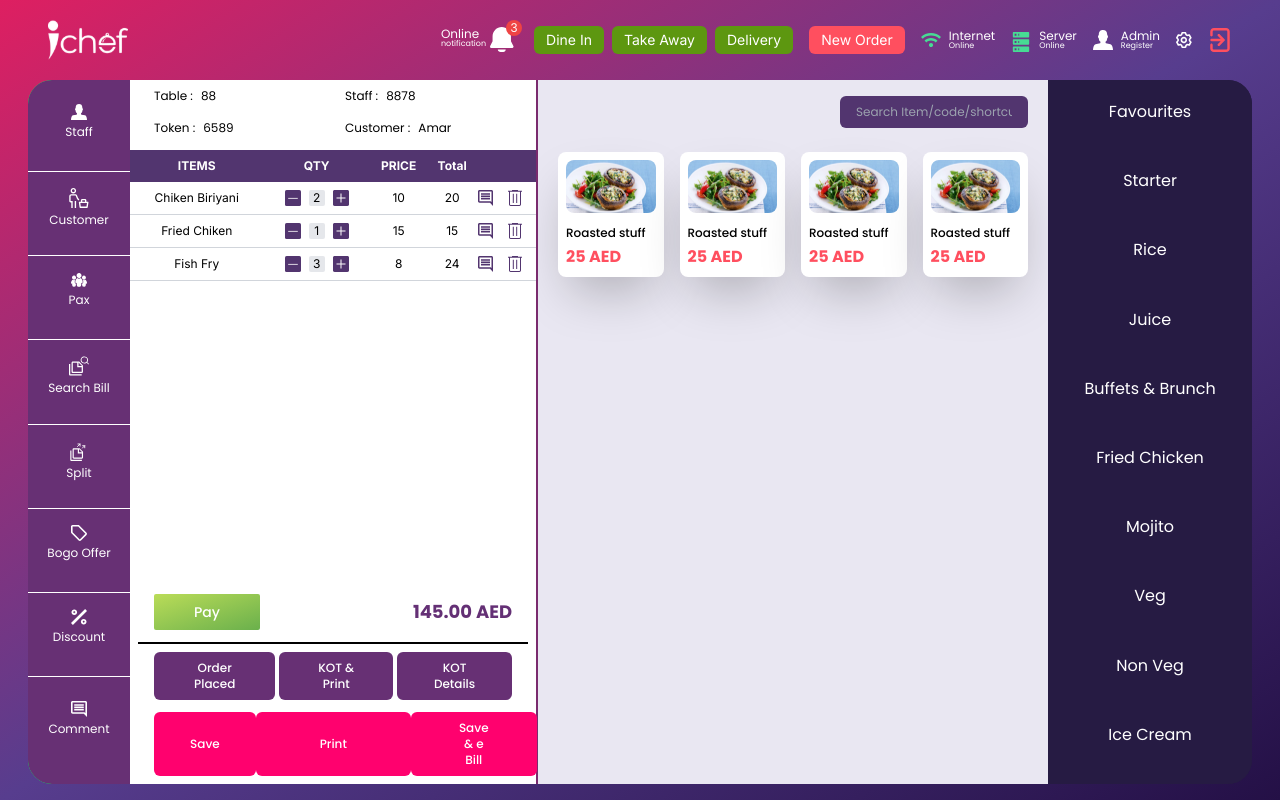
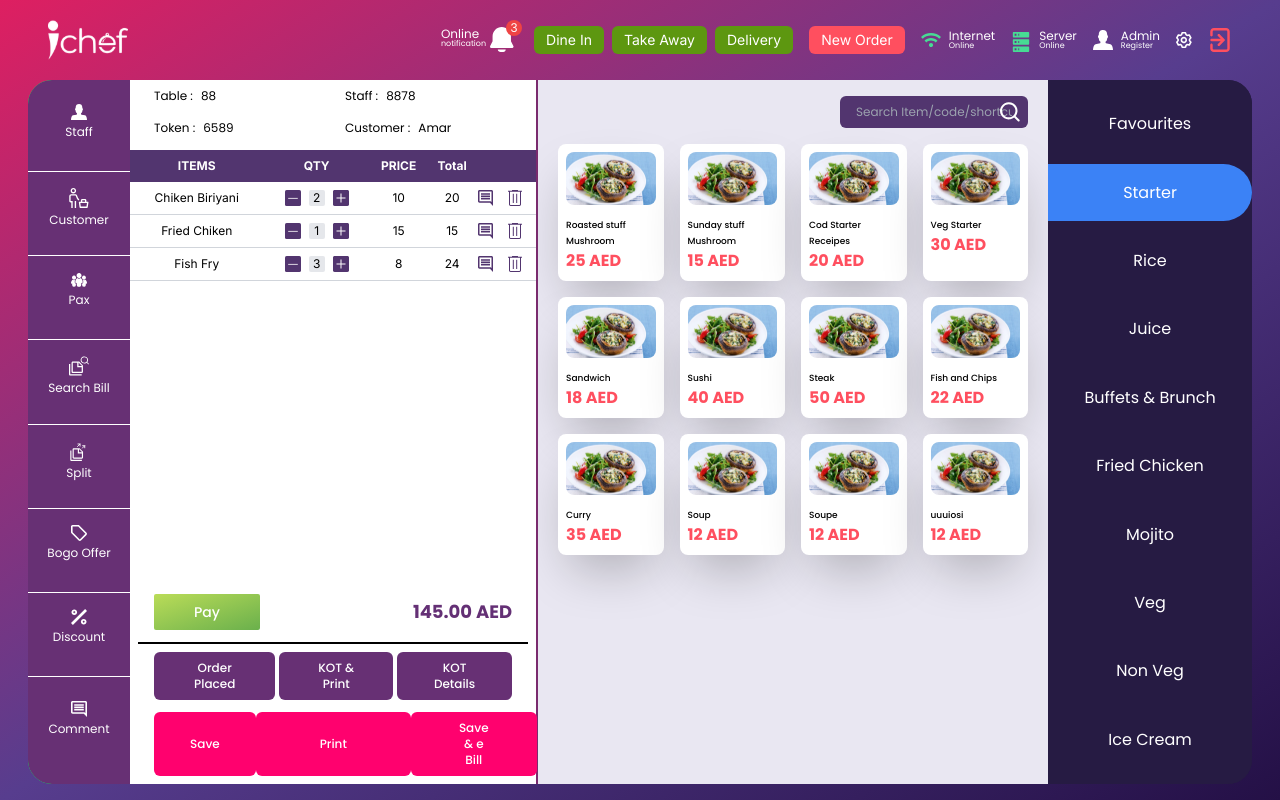
Before and after one commit to amarnadhcp/Sacrosys-Ichef, a React (Vite) app: page / in a window 1280 px wide. Built offline with nearby package versions, Linux system fonts and the light colour scheme.

Commit message:
feat(Right-bar):selection updation

```diff
--- a/src/components/Right.jsx
+++ b/src/components/Right.jsx
@@ -1,89 +1,63 @@
 import React from "react";
-import food from "../assets/food1.svg"
+import food from "../assets/food1.svg";
+import searchicon from "../assets/search.svg";
 
 function Right() {
   return (
     <div className="flex flex-col bg-[#E9E7F2] text-xs text-white font-poppins h-full overflow-x-auto">
       <div className="mx-3">
-
-      <div className="flex justify-end w-full p-1 lg:p-2 mt-2">
+        <div className="flex justify-end w-full p-1 lg:p-2 mt-2 relative ">
           <input
             type="text"
             placeholder="Search Item/code/shortcut"
-          className="px-2 lg:px-4  py-2 w-2/5  rounded-md text-white border-none outline-none   bg-[#52356F]"
+            className="px-2 lg:px-4 py-2 w-2/5 rounded-md text-white border-none outline-none bg-[#52356F]"
+          />
+          <img
+          src={searchicon}
+          alt="search icon"
+          className="absolute top-1/2 right-4 transform -translate-y-1/2 w-4 h-4 lg:w-5 lg:h-5"
         />
         </div>
-
-
-      <div className="flex justify-between w-full mt-4 ">
-
-        <div className="flex flex-col bg-white rounded-lg shadow-2xl  p-2 mx-2 w-2/6">
+      </div>
+      <div className="mx-5">
+        <div className="grid grid-cols-1 sm:grid-cols-2 md:grid-cols-3 lg:grid-cols-4 gap-4 mt-2">
+          {data.map((item) => (
+            <div
+              key={item.id}
+              className="flex flex-col bg-white rounded-lg shadow-2xl p-1.5 lg:p-2"
+            >
               <img
                 src={food}
                 alt="Card Image"
-            className="w-full h-15 object-cover rounded-lg"
+                className="w-full h-15 lg:h-15 object-cover rounded-lg"
               />
-          <div className="mt-3">
-            <h2 className="text-xs text-[#000000] font-medium">Roasted stuff </h2>
-            <p className="text-[#FF4F5F] text-base font-bold mt-1">25 AED</p>
+              <div className="mt-2 lg:mt-3 ">
+                <h2 className="text-[7px] lg:text-[9px] text-[#000000] font-medium ">{item.name}</h2>
+                <p className="text-[#FF4F5F] text-xs lg:text-base font-bold ">
+                  {item.price} AED
+                </p>
               </div>
             </div>
-
-        <div className="flex flex-col bg-white rounded-lg shadow-2xl  p-2 mx-2 w-2/6">
-          <img
-            src={food}
-            alt="Card Image"
-            className="w-full h-15 object-cover rounded-lg"
-          />
-          <div className="mt-3">
-            <h2 className="text-xs text-[#000000] font-medium">Roasted stuff </h2>
-            <p className="text-[#FF4F5F] text-base font-bold mt-1">25 AED</p>
+          ))}
         </div>
       </div>
-
-        <div className="flex flex-col bg-white rounded-lg shadow-2xl  p-2 mx-2 w-2/6">
-          <img
-            src={food}
-            alt="Card Image"
-            className="w-full h-15 object-cover rounded-lg"
-          />
-          <div className="mt-3">
-            <h2 className="text-xs text-[#000000] font-medium">Roasted stuff </h2>
-            <p className="text-[#FF4F5F] text-base font-bold mt-1">25 AED</p>
-          </div>
-        </div>
-
-        <div className="flex flex-col bg-white rounded-lg shadow-2xl  p-2 mx-2 w-2/6">
-          <img
-            src={food}
-            alt="Card Image"
-            className="w-full h-15 object-cover rounded-lg"
-          />
-          <div className="mt-3">
-            <h2 className="text-xs text-[#000000] font-medium">Roasted stuff </h2>
-            <p className="text-[#FF4F5F] text-base font-bold mt-1">25 AED</p>
-          </div>
-        </div>
-
-      </div>
-
-
-
-
-
-
-
-
-
-
-
-
-
-
-      </div>
-
     </div>
   );
 }
 
 export default Right;
+
+const data = [
+  { id: 1, name: "Roasted stuff Mushroom", price: 25 },
+  { id: 2, name: "Sunday stuff Mushroom", price: 15 },
+  { id: 3, name: "Cod Starter Receipes", price: 20 },
+  { id: 4, name: "Veg Starter", price: 30 },
+  { id: 5, name: "Sandwich", price: 18 },
+  { id: 6, name: "Sushi", price: 40 },
+  { id: 7, name: "Steak", price: 50 },
+  { id: 8, name: "Fish and Chips", price: 22 },
+  { id: 9, name: "Curry", price: 35 },
+  { id: 10, name: "Soup", price: 12 },
+  { id: 11, name: "Soupe", price: 12 },
+  { id: 12, name: "uuuiosi", price: 12 },
+];
--- a/src/components/RightBar.jsx
+++ b/src/components/RightBar.jsx
@@ -1,19 +1,25 @@
-import React from 'react';
+import React, { useState } from 'react';
 
 function RightBar() {
+
+  const [selectedItem, setSelectedItem] = useState(1);
+
+  const handleItemClick = (index) => {
+    setSelectedItem(index);
+  };
+
   return (
-    <div className="flex flex-col bg-[#261B43] items-center justify-center text-md text-white font-poppins h-full rounded-r-3xl">
-      <ul className="list-none p-0 flex flex-col justify-center items-center h-full">
-        <li className="py-2 flex-grow mt-3">Favourites</li>
-        <li className="py-2 flex-grow">Starter</li>
-        <li className="py-2 flex-grow">Rice</li>
-        <li className="py-2 flex-grow">Juice</li>
-        <li className="py-2 flex-grow">Buffets & Brunch</li>
-        <li className="py-2 flex-grow">Fried Chicken</li>
-        <li className="py-2 flex-grow">Mojito</li>
-        <li className="py-2 flex-grow">Veg</li>
-        <li className="py-2 flex-grow">Non Veg</li>
-        <li className="py-2 flex-grow">Ice Cream</li>
+    <div className="flex flex-col bg-[#261B43] items-center justify-center  lg:text-md text-white font-poppins h-full rounded-r-3xl">
+      <ul className="list-none p-0 flex flex-col justify-center items-center h-full w-full mb-4 mt-1">
+        {['Favourites', 'Starter', 'Rice', 'Juice', 'Buffets & Brunch', 'Fried Chicken', 'Mojito', 'Veg', 'Non Veg', 'Ice Cream'].map((item, index) => (
+          <li
+            key={index}
+            className={`py-2 flex  flex-grow mt-3 cursor-pointer  w-full rounded-r-full justify-center items-center   text-center ${selectedItem === index ? 'bg-blue-500' : ''} `}
+            onClick={() => handleItemClick(index)}
+          >
+            {item}
+          </li>
+        ))}
       </ul>
     </div>
   );
--- a/src/pages/InerLayout.jsx
+++ b/src/pages/InerLayout.jsx
@@ -13,10 +13,10 @@ function InerLayout() {
       <div className="w-4/12 bg-white">
         <Left/>
       </div>
-      <div className="w-5/12 bg-white text-white ">
+      <div className="w-5/12 bg-white  ">
         <Right/>
       </div>
-      <div className="bg-[#261B43] text-white rounded-r-3xl w-2/12">
+      <div className="bg-[#261B43]  rounded-r-3xl w-2/12">
        <RightBar/>
       </div>
     </div>
```
Also changed, not shown: src/assets/search.svg (added). Lines whose indentation alone changed are shown as unchanged.
